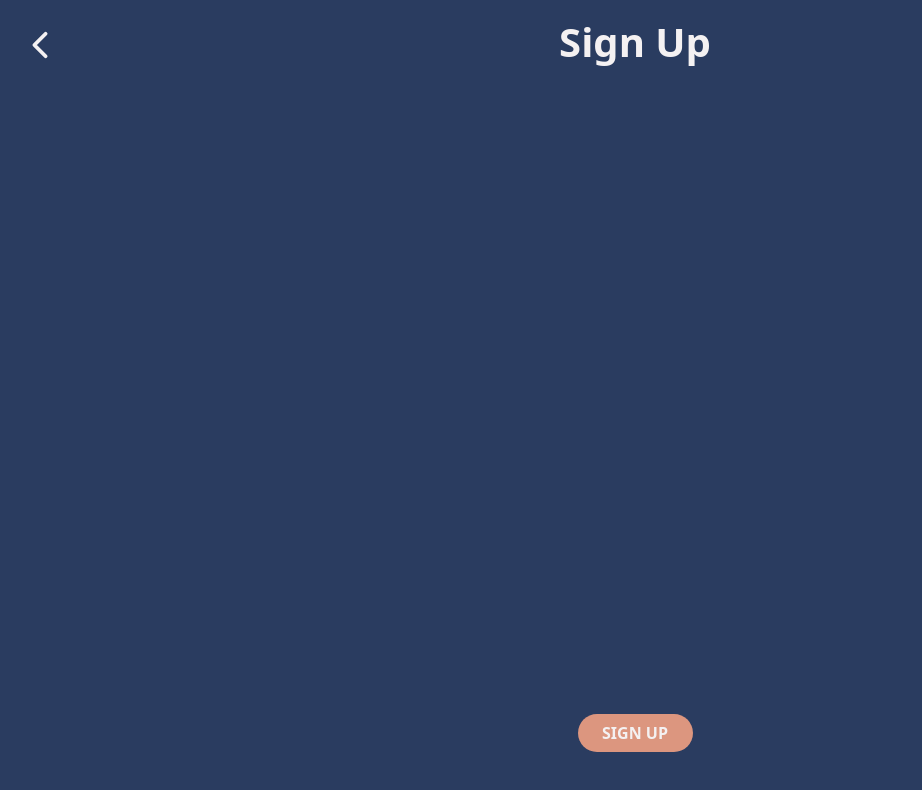
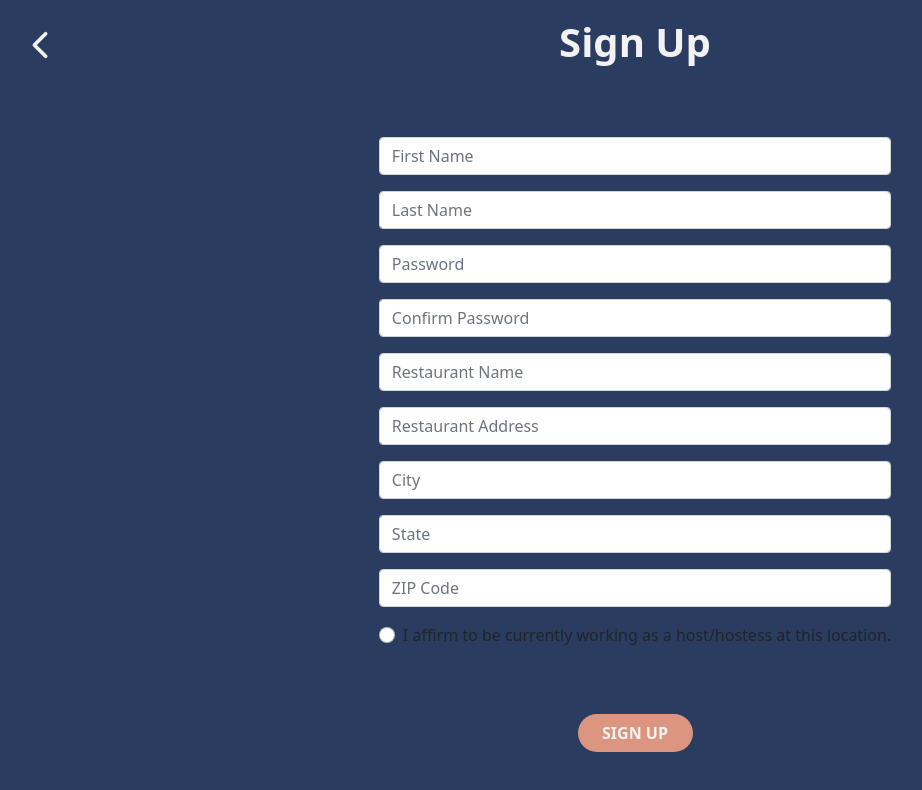
Before and after one commit to Mkamboykos/Zerbez-pwa, a React (Create React App) app: page /SignUp in a window 1280 px wide. Shown: the top 790 px of the page, without its empty margins (5-927 px from the left). Built offline with nearby package versions, Linux system fonts and the light colour scheme.

Commit message:
Added textfields to SignUp Page

```diff
--- a/src/Login_Page/SignUp.js
+++ b/src/Login_Page/SignUp.js
@@ -1,22 +1,91 @@
 import React from 'react'
 import {Link} from 'react-router-dom'
-
+import {Form} from 'react-bootstrap'
 import {IoChevronBack} from 'react-icons/io5'
 
 /*   SignUp.js is rendered in App.js    */
 
 function SignUp() {
 
-
     return(
         <div className="SignUp_Page_Container">
             <Link to="/" className="link"><IoChevronBack className="Back_button_SignUp"/></Link>
             <h1 className="SignUp_Page_Title">Sign Up</h1>
 
+            <Form>
+                <Form.Group className="" controlId="formBasicEmail">
+                    <Form.Control
+                        type="email"
+                        placeholder="First Name"
+                    />
+                </Form.Group>
 
+                <Form.Group className="" controlId="formBasicEmail">
+                    <Form.Control
+                        type="email"
+                        placeholder="Last Name"
+                    />
+                </Form.Group>
+
+                <Form.Group className="" controlId="formBasicEmail">
+                    <Form.Control
+                        type="email"
+                        placeholder="Password"
+                    />
+                </Form.Group>
+
+                <Form.Group className="" controlId="formBasicPassword">
+                    <Form.Control
+                        type="password"
+                        placeholder="Confirm Password"
+                    />
+                </Form.Group>
+
+                <Form.Group className="" controlId="formBasicPassword">
+                    <Form.Control
+                        type="password"
+                        placeholder="Restaurant Name"
+                    />
+                </Form.Group>
+
+                <Form.Group className="" controlId="formBasicPassword">
+                    <Form.Control
+                        type="password"
+                        placeholder="Restaurant Address"
+                    />
+                </Form.Group>
+
+                <Form.Group className="" controlId="formBasicPassword">
+                    <Form.Control
+                        type="password"
+                        placeholder="City"
+                    />
+                </Form.Group>
+
+                <Form.Group className="" controlId="formBasicPassword">
+                    <Form.Control
+                        type="password"
+                        placeholder="State"
+                    />
+                </Form.Group>
+
+                <Form.Group className="" controlId="formBasicPassword">
+                    <Form.Control
+                        type="password"
+                        placeholder="ZIP Code"
+                    />
+                </Form.Group>
+
+                <Form.Group className="" controlId="formBasicCheckbox">
+                    <Form.Check
+                        type="radio"
+                        label="I affirm to be currently working as a host/hostess at this location."
+                    />
+                </Form.Group>
+
+            </Form>
 
             <button className="signUp_button_two"><Link to="/DashBoard" className="link">SIGN UP</Link></button>
-
         </div>
     )
 }
```
